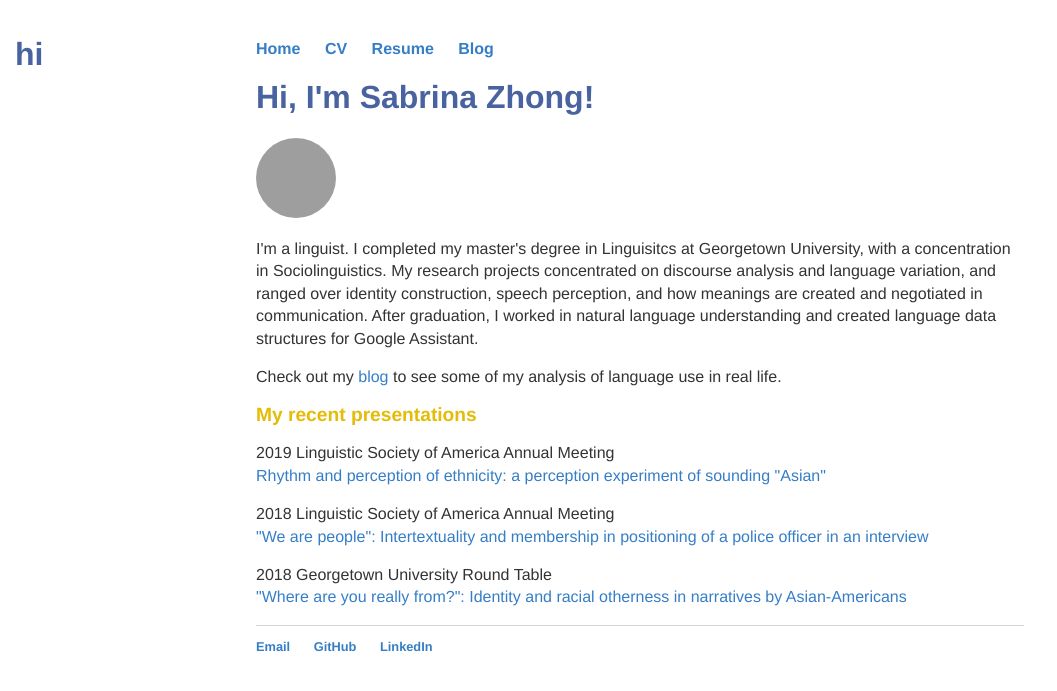
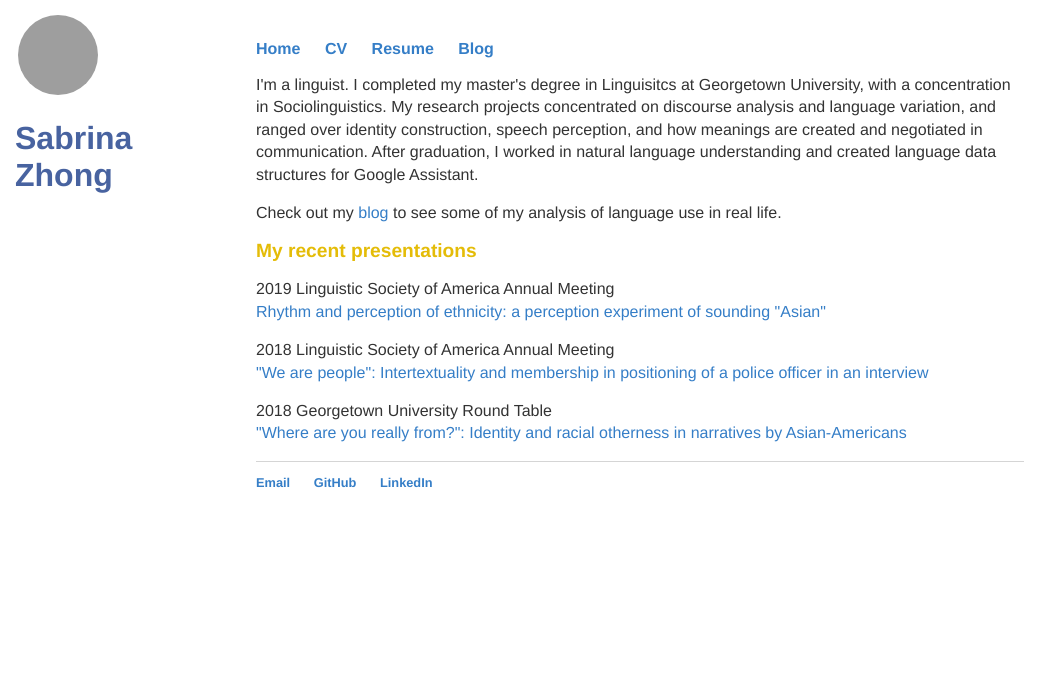
Before and after one commit to sabrinazhong/sabrinazhong.github.io, a Jekyll site: the page built from index.html, in a window 1280 px wide, cut to the strip 0-691 px from the top of the page. Shown: the whole strip, without its empty margins (0-1057 px from the left). Built offline with Jekyll 4.4.1, drawn with Linux system fonts in a browser that asks for light colours; grey boxes are pictures that could not be loaded.

Commit message:
Update index.html

```diff
--- a/index.html
+++ b/index.html
@@ -3,8 +3,7 @@ layout: default
 title: Sabrina Zhong, Personal Website
 ---
 <div class="blurb">
-	<h1>Hi, I'm Sabrina Zhong!</h1>
-	<img src="photo.jpg" alt="Image" height="80" width="80" class="circular--square">
+
 	<p>I'm a linguist. I completed my master's degree in Linguisitcs at Georgetown University, with a concentration
 	   in Sociolinguistics. My research projects concentrated on discourse analysis and language variation, and ranged
            over identity construction, speech perception, and how meanings are created and negotiated in communication.
@@ -26,5 +25,7 @@ title: Sabrina Zhong, Personal Website
 </div><!-- /.blurb -->
 
 <div class='sidebar'>
-	<h1> hi <h1>
+
+	<img src="photo.jpg" alt="Image" height="80" width="80" class="circular--square">
+	<h1> Sabrina Zhong <h1>
 </div><!-- /.sidebar -->
```
